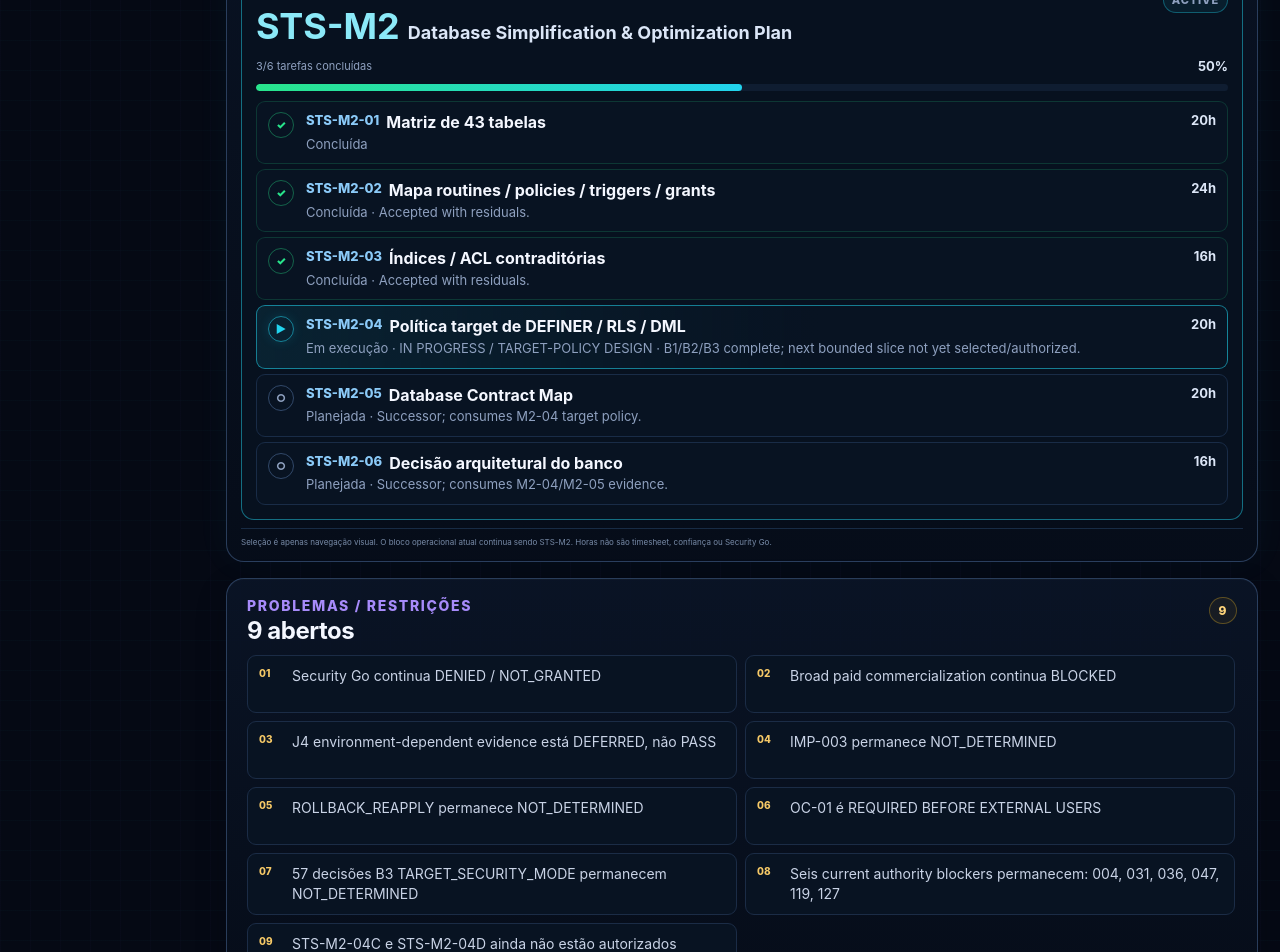
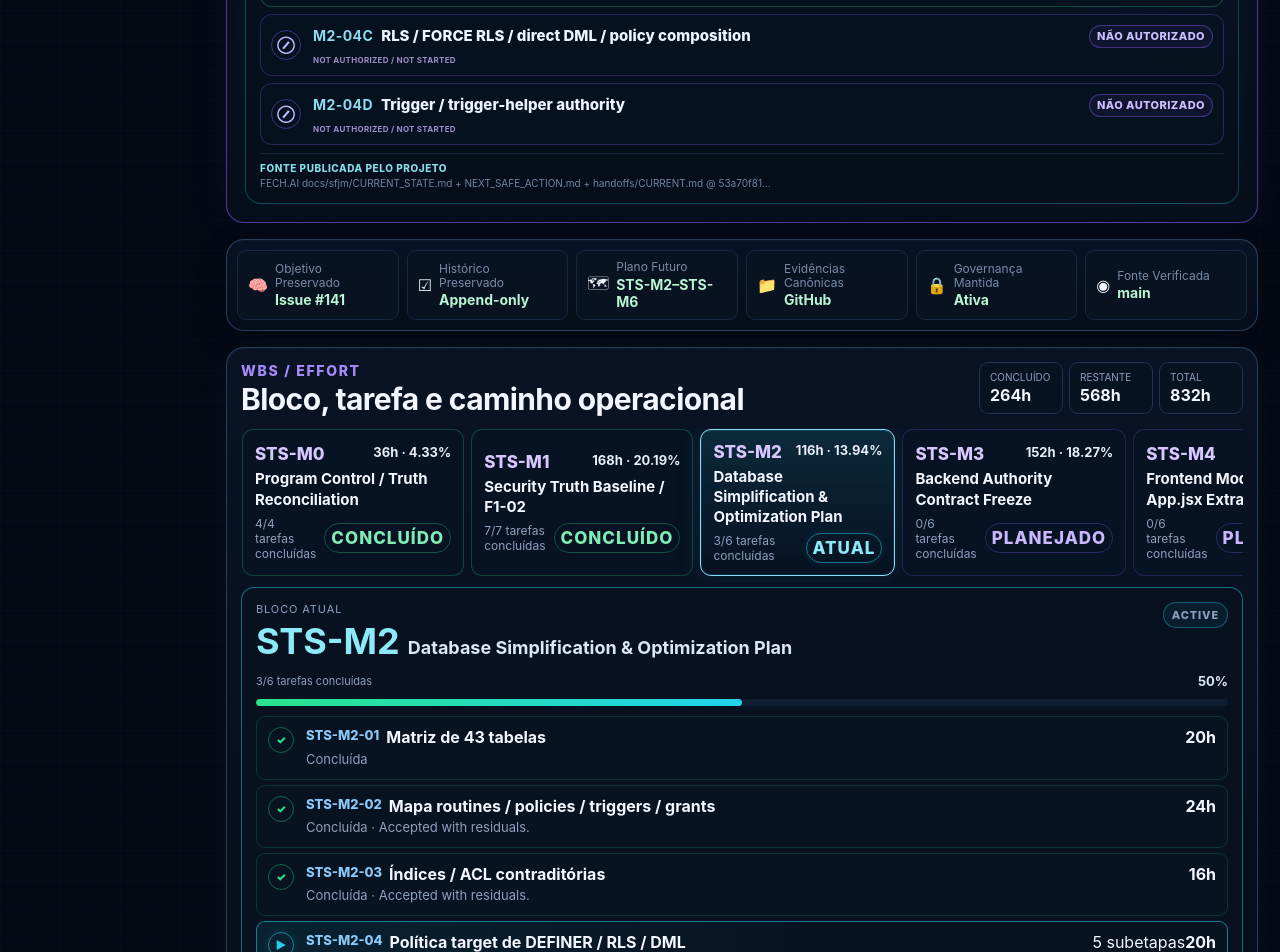
Before and after one commit to wagnerjfjunior/sfjm-workspace, a Next.js app: page / in a window 1280 px wide. Shown: the part 1160-2112 px from the top of the page. Built offline with nearby package versions, Linux system fonts and the light colour scheme.

Commit message:
feat: resolve task splits from WBS parent identity

```diff
--- a/components/WorkspaceHome.tsx
+++ b/components/WorkspaceHome.tsx
@@ -10,6 +10,13 @@ import {
 } from "@/data/workspace-demo";
 
 const FECHAI = "FECH.AI";
+
+type ProjectTaskDecomposition = NonNullable<ExternalProject["taskDecompositions"]>[number];
+
+function findTaskDecomposition(project: ExternalProject, parentTaskId?: string) {
+  if (!parentTaskId) return undefined;
+  return project.taskDecompositions?.find((decomposition) => decomposition.parentTaskId === parentTaskId);
+}
 
 function taskStateLabel(task: WbsTask, isFocus: boolean) {
   if (task.state === "COMPLETE") return "Concluída";
@@ -196,7 +203,7 @@ function ProjectHeader({
   );
 }
 
-function decompositionIcon(state: NonNullable<ExternalProject["taskDecomposition"]>["items"][number]["state"]) {
+function decompositionIcon(state: ProjectTaskDecomposition["items"][number]["state"]) {
   if (state === "COMPLETE") return "✓";
   if (state === "ACTIVE" || state === "NEXT") return "▶";
   if (state === "BLOCKED") return "!";
@@ -204,7 +211,7 @@ function decompositionIcon(state: NonNullable<ExternalProject["taskDecomposition
   return "○";
 }
 
-function decompositionStateLabel(state: NonNullable<ExternalProject["taskDecomposition"]>["items"][number]["state"]) {
+function decompositionStateLabel(state: ProjectTaskDecomposition["items"][number]["state"]) {
   if (state === "COMPLETE") return "Concluído";
   if (state === "ACTIVE") return "Em execução";
   if (state === "NEXT") return "Próxima";
@@ -217,7 +224,7 @@ function decompositionStateLabel(state: NonNullable<ExternalProject["taskDecompo
 function TaskDecompositionPanel({
   decomposition
 }: {
-  decomposition: NonNullable<ExternalProject["taskDecomposition"]>;
+  decomposition: ProjectTaskDecomposition;
 }) {
   return (
     <aside className="taskDecompositionPanel" aria-label={`Decomposição da tarefa ${decomposition.parentTaskId}`}>
@@ -269,7 +276,7 @@ function NextActionCard({ project }: { project: ExternalProject }) {
     activeTasks.find((task) => task.state !== "COMPLETE");
   const requiredRoutes = program.specialistRouting.filter((route) => route.requirement === "REQUIRED");
   const conditionalRoute = program.specialistRouting.find((route) => route.requirement === "CONDITIONAL");
-  const decomposition = project.taskDecomposition;
+  const decomposition = findTaskDecomposition(project, focusTask?.id);
 
   return (
     <article className="commandCard nextActionCard" id="next-action">
@@ -358,7 +365,15 @@ function IntegrityStrip() {
   );
 }
 
-function WbsFocusTask({ task, focusId }: { task: WbsTask; focusId?: string }) {
+function WbsFocusTask({
+  task,
+  focusId,
+  decomposition
+}: {
+  task: WbsTask;
+  focusId?: string;
+  decomposition?: ProjectTaskDecomposition;
+}) {
   const isFocus = task.id === focusId;
   return (
     <li className={`focusTask ${task.state.toLowerCase()} ${isFocus ? "focus" : ""}`}>
@@ -372,7 +387,17 @@ function WbsFocusTask({ task, focusId }: { task: WbsTask; focusId?: string }) {
         </div>
         <small>{taskStateLabel(task, isFocus)}{task.note ? ` · ${task.note}` : ""}</small>
       </div>
-      <b>{task.hours}h</b>
+      <div className="taskMetaStack">
+        {decomposition ? (
+          <span
+            className="taskSplitBadge"
+            title={`Decomposição publicada para ${decomposition.parentTaskId}`}
+          >
+            {decomposition.items.length} subetapas
+          </span>
+        ) : null}
+        <b>{task.hours}h</b>
+      </div>
     </li>
   );
 }
@@ -420,7 +445,7 @@ function WbsMilestoneTab({
   );
 }
 
-function WbsCommandCenter() {
+function WbsCommandCenter({ project }: { project: ExternalProject }) {
   const wbs = workspaceDemo.fechaiWbs;
   const activeMilestone =
     wbs.milestones.find((milestone) => milestone.state === "ACTIVE") ??
@@ -518,7 +543,12 @@ function WbsCommandCenter() {
 
         <ul className="focusTaskList selectedTaskList">
           {selectedMilestone.tasks.map((task) => (
-            <WbsFocusTask task={task} focusId={selectedFocusId} key={task.id} />
+            <WbsFocusTask
+              task={task}
+              focusId={selectedFocusId}
+              decomposition={findTaskDecomposition(project, task.id)}
+              key={task.id}
+            />
           ))}
         </ul>
       </section>
@@ -578,7 +608,7 @@ function ProjectDashboard({ project }: { project: ExternalProject }) {
     <>
       <NextActionCard project={project} />
       {isFechai ? <IntegrityStrip /> : null}
-      {isFechai ? <WbsCommandCenter /> : <GenericProjectStructure project={project} />}
+      {isFechai ? <WbsCommandCenter project={project} /> : <GenericProjectStructure project={project} />}
       <RisksCard project={project} />
       <EvidenceCard project={project} />
     </>
```
